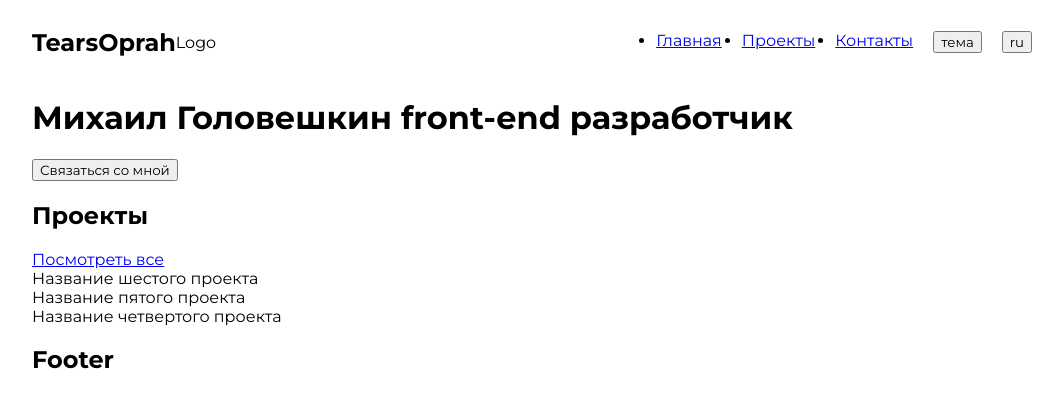
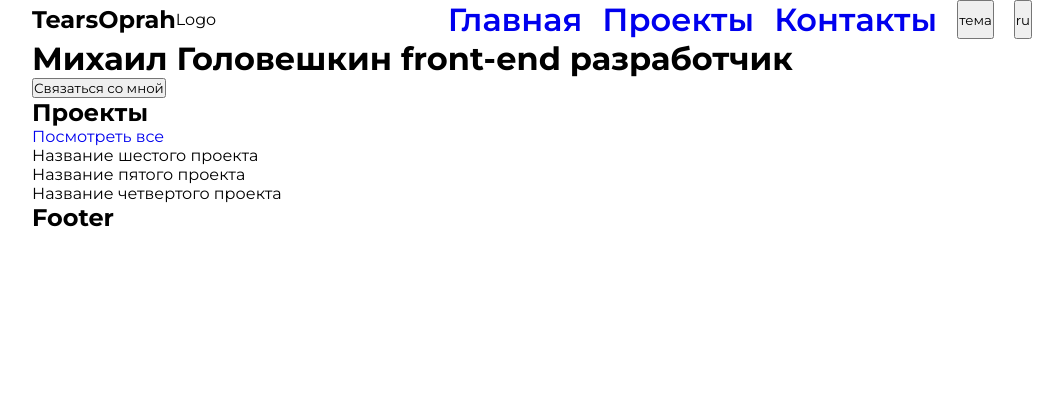
Before and after one commit to TearsOprah/react-portfolio, a React (Vite) app: page / in a window 1280 px wide. Shown: the top 408 px of the page, without its empty margins (108-1171 px from the left). Built offline with nearby package versions, Linux system fonts and the light colour scheme.

Commit message:
feat: нормализация стилей, отдельный файл для переменных

```diff
--- a/src/components/Header/Header.scss
+++ b/src/components/Header/Header.scss
@@ -18,6 +18,10 @@
   display: flex;
   flex-direction: column;
   align-items: end;
+  font-style: normal;
+  font-weight: 600;
+  font-size: 32px;
+  line-height: 39px;
 }
 
 .menu-icon {
@@ -33,6 +37,7 @@
 .nav__list {
   display: flex;
   gap: 20px;
+  list-style-type: none;
 
   @media screen and (max-width: 600px) {
     display: none;
--- a/src/index.css
+++ b/src/index.css
@@ -1,21 +1,2 @@
-:root {
-  font-synthesis: none;
-  text-rendering: optimizeLegibility;
-  -webkit-font-smoothing: antialiased;
-  -moz-osx-font-smoothing: grayscale;
-  -webkit-text-size-adjust: 100%;
-
-  /* 1 theme colors example */
-  --primary-color: #0077FF;
-  --secondary-color: #FFD600;
-  --brand-color: #0077FF;
-  --accent-color: #FFD600;
-  --main-color: #0077FF;
-  --highlight-color: #FFD600;
-  --base-color: #0077FF;
-  --complementary-color: #FFD600;
-}
-
-* {
-  font-family: 'Montserrat', sans-serif;
-}
+@import "./scss/normalize.scss";
+@import "./scss/variables.scss";
--- /dev/null
+++ b/src/scss/normalize.scss
@@ -0,0 +1,32 @@
+:root {
+  font-synthesis: none;
+  text-rendering: optimizeLegibility;
+  -webkit-font-smoothing: antialiased;
+  -moz-osx-font-smoothing: grayscale;
+  -webkit-text-size-adjust: 100%;
+  -ms-text-size-adjust: 100%;
+}
+
+* {
+  padding: 0;
+  margin: 0;
+  list-style: none;
+  outline: none;
+  font-family: 'Montserrat', sans-serif;
+  box-sizing: border-box;
+  user-select: none;
+}
+
+a {
+  text-decoration: none;
+}
+
+@mixin noselect {
+  -webkit-touch-callout: none; /* iOS Safari */
+  -webkit-user-select: none; /* Safari */
+  -khtml-user-select: none; /* Konqueror HTML */
+  -moz-user-select: none; /* Old versions of Firefox */
+  -ms-user-select: none; /* Internet Explorer/Edge */
+  user-select: none; /* Non-prefixed version, currently
+                                  supported by Chrome, Opera and Firefox */
+}
--- /dev/null
+++ b/src/scss/variables.scss
@@ -0,0 +1,12 @@
+:root {
+
+  /* 1 theme colors example */
+  --primary-color: #0077FF;
+  --secondary-color: #FFD600;
+  --brand-color: #0077FF;
+  --accent-color: #FFD600;
+  --main-color: #0077FF;
+  --highlight-color: #FFD600;
+  --base-color: #0077FF;
+  --complementary-color: #FFD600;
+}
```
